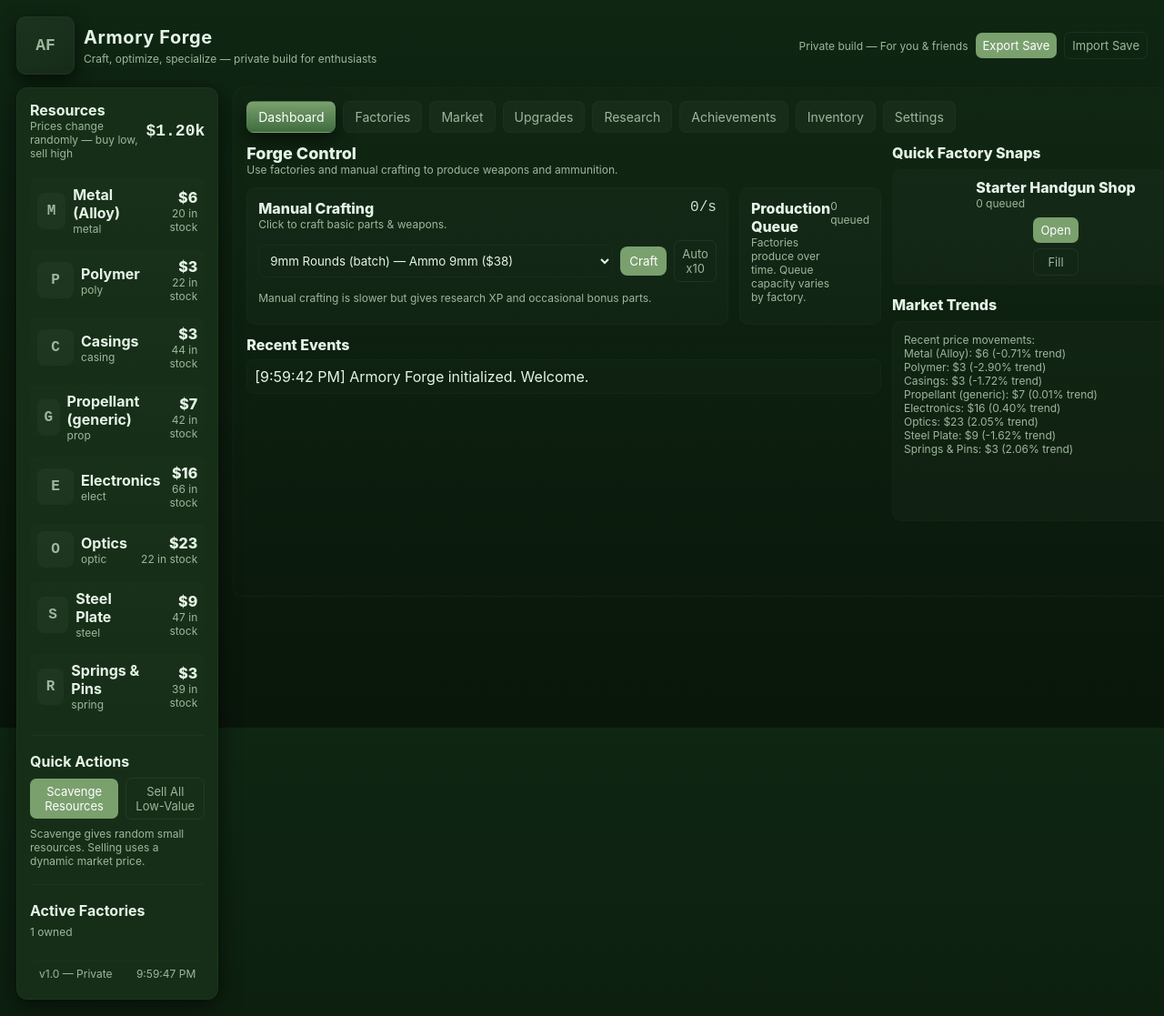
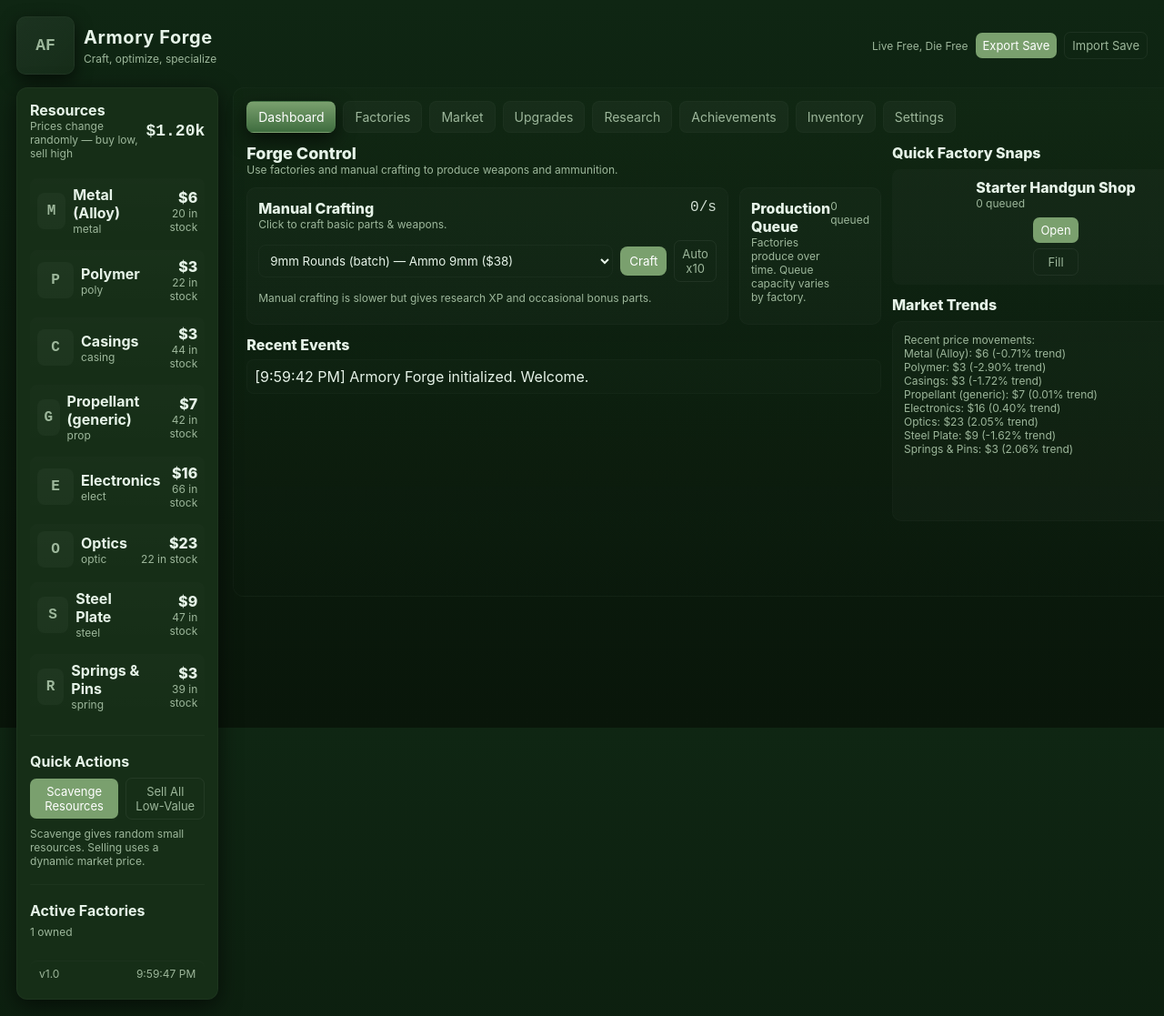
Before and after one commit to Forritarri/Military-Clicker, a plain HTML site: page index.html in a window 1280 px wide. Shown: the top 1117 px of the page at 91% size. Drawn offline with Linux system fonts and the light colour scheme.

Commit message:
Update index.html

```diff
--- a/index.html
+++ b/index.html
@@ -151,11 +151,11 @@ html,body{height:100%;margin:0;background:linear-gradient(180deg,var(--bg),#0916
       <div class="logo">AF</div>
       <div>
         <div class="title">Armory Forge</div>
-        <div class="subtitle">Craft, optimize, specialize — private build for enthusiasts</div>
+        <div class="subtitle">Craft, optimize, specialize</div>
       </div>
     </div>
     <div class="flex">
-      <div class="small-note">Private build — For you & friends</div>
+      <div class="small-note">Live Free, Die Free</div>
       <button class="btn small" id="exportBtn">Export Save</button>
       <button class="btn small secondary" id="importBtn">Import Save</button>
     </div>
@@ -194,7 +194,7 @@ html,body{height:100%;margin:0;background:linear-gradient(180deg,var(--bg),#0916
       <div style="flex:1"></div>
 
       <div class="footer">
-        <div>v1.0 — Private</div>
+        <div>v1.0</div>
         <div id="clock" class="small-note"></div>
       </div>
     </div>
```
